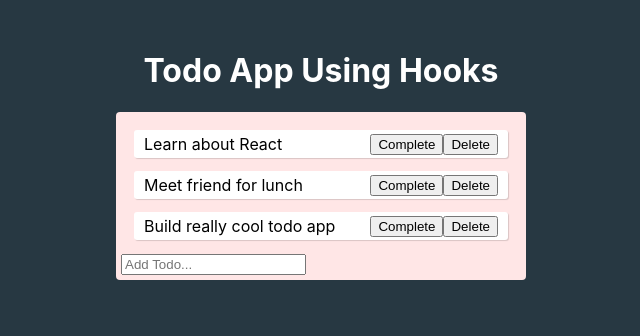
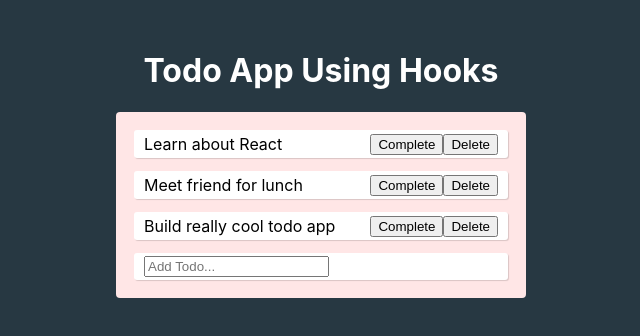
Before and after one commit to jburger69/react-hooks-todo, a React (Create React App) app: page / in a window 1280 px wide. Shown: the top 336 px of the page, without its empty margins (319-959 px from the left). Built offline with nearby package versions, Linux system fonts and the light colour scheme.

Commit message:
CSS for form, remove border outline on input

```diff
--- a/src/App.css
+++ b/src/App.css
@@ -28,3 +28,20 @@
   align-items: center;
   justify-content: space-between;
 }
+
+form {
+  background: #fff;
+  box-shadow: 1px 1px 1px rgba(0, 0, 0, 0.15);
+  padding: 3px 10px;
+  margin-bottom: 15px;
+  margin: 13px;
+  border-radius: 3px;
+  display: flex;
+  align-items: center;
+  justify-content: space-between;
+}
+
+.input:focus {
+  outline: none;
+  border: none;
+}
```
